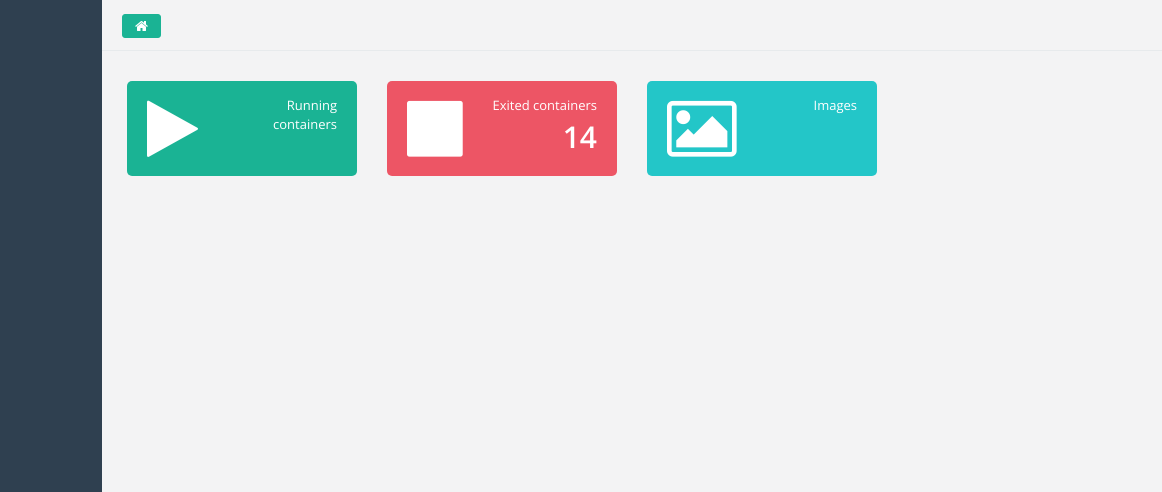
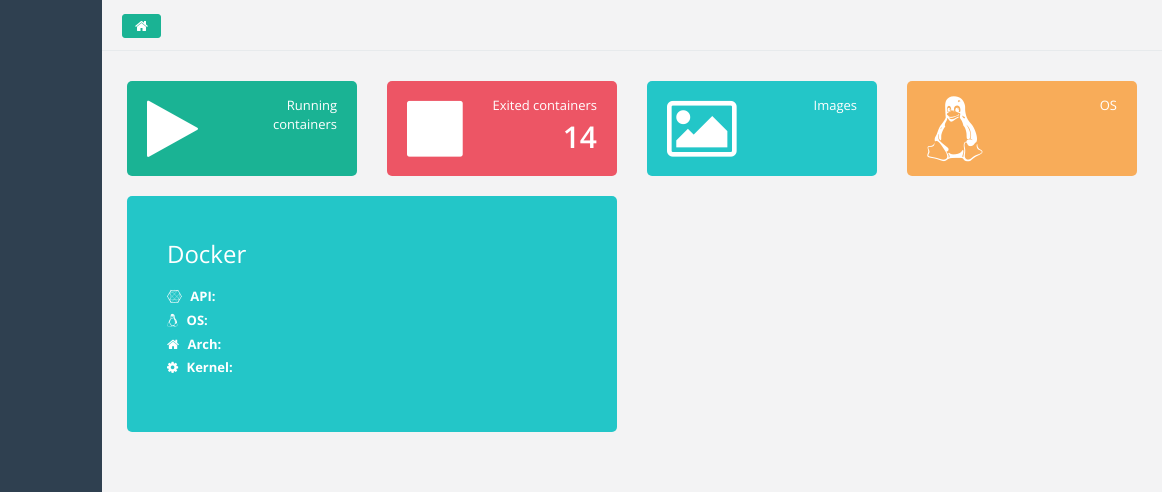
Before and after one commit to mlabouardy/dockerboard, a website: page public/index.html in a window 1280 px wide. Shown: the top 492 px of the page, 118-1280 px from the left. Drawn offline with nearby package versions, Linux system fonts and the light colour scheme; some packages are replaced by stand-ins of ours; no server answers; a script that the page names is missing.

Commit message:
get docker api version

```diff
--- a/public/scripts/controllers/dashboard.js
+++ b/public/scripts/controllers/dashboard.js
@@ -3,4 +3,8 @@
     DockerFactory.infos().then(function(info){
       $scope.info=info.data;
     });
+
+    DockerFactory.version().then(function(version){
+      $scope.version=version.data;
+    });
   });
--- a/public/scripts/services/dockerfactory.js
+++ b/public/scripts/services/dockerfactory.js
@@ -16,6 +16,9 @@
       },
       logs:function(id){
         return $http.get(SERVER+'/logs/'+id);
+      },
+      version:function(){
+        return $http.get(SERVER+'/version');
       }
     }
   });
--- a/public/views/main.html
+++ b/public/views/main.html
@@ -40,5 +40,51 @@
         </div>
       </div>
     </div>
+
+    <div class="col-lg-3">
+      <div class="widget style1 yellow-bg">
+        <div class="row">
+          <div class="col-xs-4">
+            <i class="fa fa-linux fa-5x"></i>
+          </div>
+          <div class="col-xs-8 text-right">
+            <span> OS </span>
+            <h2 class="font-bold" style="font-size:12px">{{info.OperatingSystem}}</h2>
+          </div>
+        </div>
+      </div>
+    </div>
   </div>
-</div>
+  <div class="row">
+    <div class="col-lg-6">
+      <div class="widget lazur-bg p-xl">
+
+        <h2>
+          Docker {{version.Version}}
+        </h2>
+        <ul class="list-unstyled m-t-md">
+          <li>
+            <span class="fa fa-connectdevelop m-r-xs"></span>
+            <label>API:</label>
+            {{version.ApiVersion}}
+          </li>
+          <li>
+            <span class="fa fa-linux m-r-xs"></span>
+            <label>OS:</label>
+            {{version.Os}}
+          </li>
+          <li>
+            <span class="fa fa-home m-r-xs"></span>
+            <label>Arch:</label>
+            {{version.Arch}}
+          </li>
+          <li>
+            <span class="fa fa-cog m-r-xs"></span>
+            <label>Kernel:</label>
+            {{version.KernelVersion}}
+          </li>
+        </ul>
+
+      </div>
+    </div>
+  </div>
```
